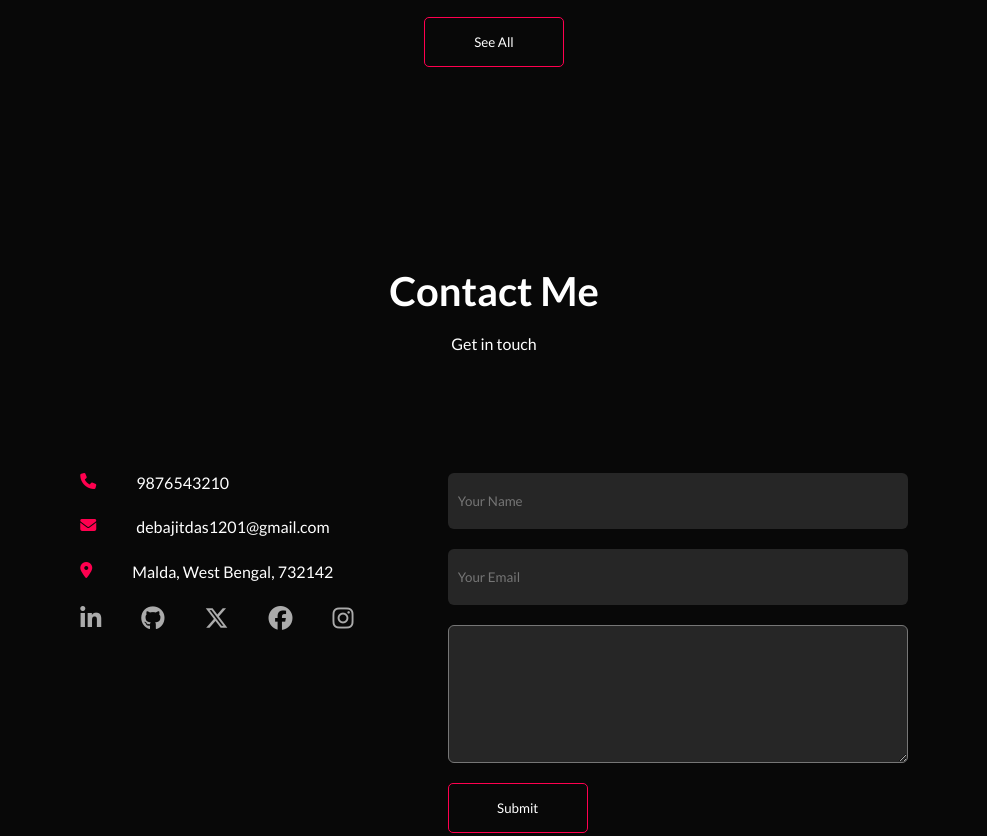
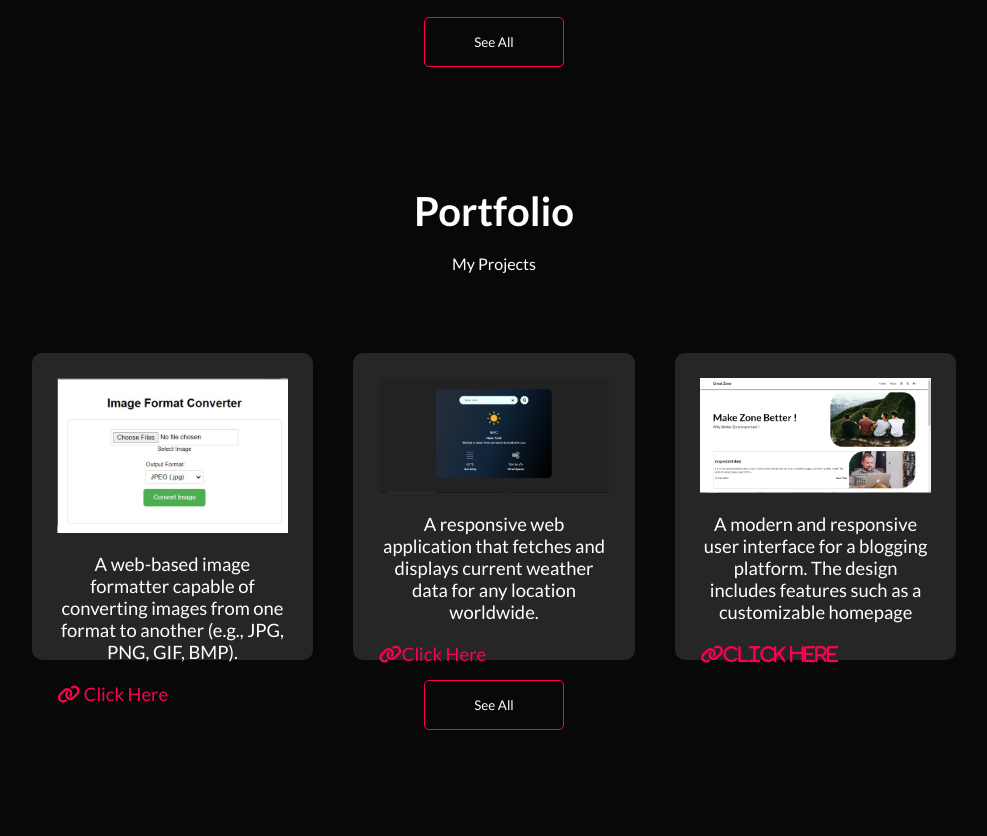
Before and after one commit to debajit-das/Portfolio, a plain HTML site: page index.html in a window 1280 px wide. Shown: the part 2673-3509 px from the top of the page, without its empty margins (146-1133 px from the left). Drawn offline with Linux system fonts and the light colour scheme.

Commit message:
Add Projrct section

```diff
--- a/css/media.css
+++ b/css/media.css
@@ -122,6 +122,20 @@
     padding: 35px;
   }
   /* -----------------------------SERVICE SECTION END---------------------------- */
+  /* ---------------------------PORTFOLIO SECTION SATRT ------------------- */
+  .project-box {
+    flex-wrap: wrap;
+  }
+  .design-project {
+    height: 90vmin;
+    width: 100%;
+    gap: 20px;
+    padding: 35px;
+  }
+  .design-project img {
+    width: 55vw;
+  }
+  /* __________________________PORTFOLIO SECTION END----------------------- */
   /* -----------------------------CONTACT SECTION START------------------------- */
   form {
     display: flex;
--- a/css/style.css
+++ b/css/style.css
@@ -213,6 +213,7 @@ main {
 .status {
   display: flex;
   justify-content: center;
+  gap: 1rem;
 }
 .cvBtn i {
   color: white;
@@ -311,6 +312,47 @@ main {
 
 /* -----------------------------SERVICE SECTION END---------------------------- */
 
+/* -----------------------------PORTFOLIO SECTION STARRT------------------------ */
+
+.portfolioSection {
+  padding-top: 15vmin;
+  text-align: center;
+}
+.project-box {
+  margin-top: 10vmin;
+  display: flex;
+  flex-wrap: nowrap;
+  justify-content: center;
+  gap: 5vmin;
+}
+.design-project {
+  height: 24vw;
+  width: 22vw;
+  background: #262626;
+  display: flex;
+  flex-direction: column;
+  gap: 20px;
+  align-items: start;
+  padding: 2vw;
+  font-size: 1.15rem;
+  border-radius: 10px;
+  transition: background 0.5s, transform 0.5s;
+}
+.design-project:hover {
+  background: #ff004f;
+  transform: translateY(-10px);
+}
+.design-project img {
+  height: 24vw;
+  width: 18vw;
+  object-fit: contain;
+}
+.project-link i {
+  text-align: center;
+}
+
+/* ------------------------------PORTFOLIO SECTION END-------------------------- */
+
 /* -----------------------------CONTACT SECTION START------------------------- */
 
 .contactSection {
--- a/index.html
+++ b/index.html
@@ -226,6 +226,49 @@
         <button>See All</button>
       </section>
       <!-- --------------------------------SERVICE SECTION END------------------------------- -->
+       <!-- -------------------------------PORTFOLIO SECTION START----------------------------------- -->
+
+       <section class="portfolioSection" id="portfolio">
+        <h1>Portfolio</h1>
+        <br>
+        <p>My Projects</p>
+        <div class="project-box">
+          <div class="design-project">
+            <img src="asset/image/extensiom.jpg" alt="Chrome Extension">
+            <p class="project-description">
+              A web-based image formatter capable of converting images from one format to another (e.g., JPG, PNG, GIF, BMP).
+            </p>
+            <div class="project-link">
+                <a href="https://chromewebstore.google.com/detail/image-type-converter/loikfmlknpbhelmocllljmbkafpjjpdf"><i class="fa-solid fa-link"></i> Click Here</a>
+              </i>
+            </div>
+          </div>
+          <div class="design-project">
+            <img src="asset/image/Weather.PNG" alt="Wether app">
+            <p class="project-description">
+              A responsive web application that fetches and displays current weather data for any location worldwide.
+            </p>
+            <div class="project-link">
+                <a href="https://debajit-das.github.io/WEB-PROJECTS/Weather%20app/"><i class="fa-solid fa-link"></i>Click Here</a>
+              </i>
+            </div>
+          </div>
+          <div class="design-project">
+            <img src="asset/image/blog.PNG" alt="blog-UI">
+            <p class="project-description">
+              A modern and responsive user interface for a blogging platform. The design includes features such as a customizable homepage
+            </p>
+            <div class="project-link">
+                <a href="https://debajit-das.github.io/WEB-PROJECTS/blog/"><i class="fa-solid fa-link">Click Here</i></a>
+              </i>
+            </div>
+          </div>
+
+        </div>
+        <button>See All</button>
+      </section>
+
+        <!-- -------------------------------PORTFOLIO SECTION END----------------------------------- -->
 
       <!-- --------------------------------CONTACT SECTION START-------------------------------------- -->
 
```
Also changed, not shown: asset/image/Weather.PNG (added), asset/image/blog.PNG (added), asset/image/extensiom.jpg (added).
